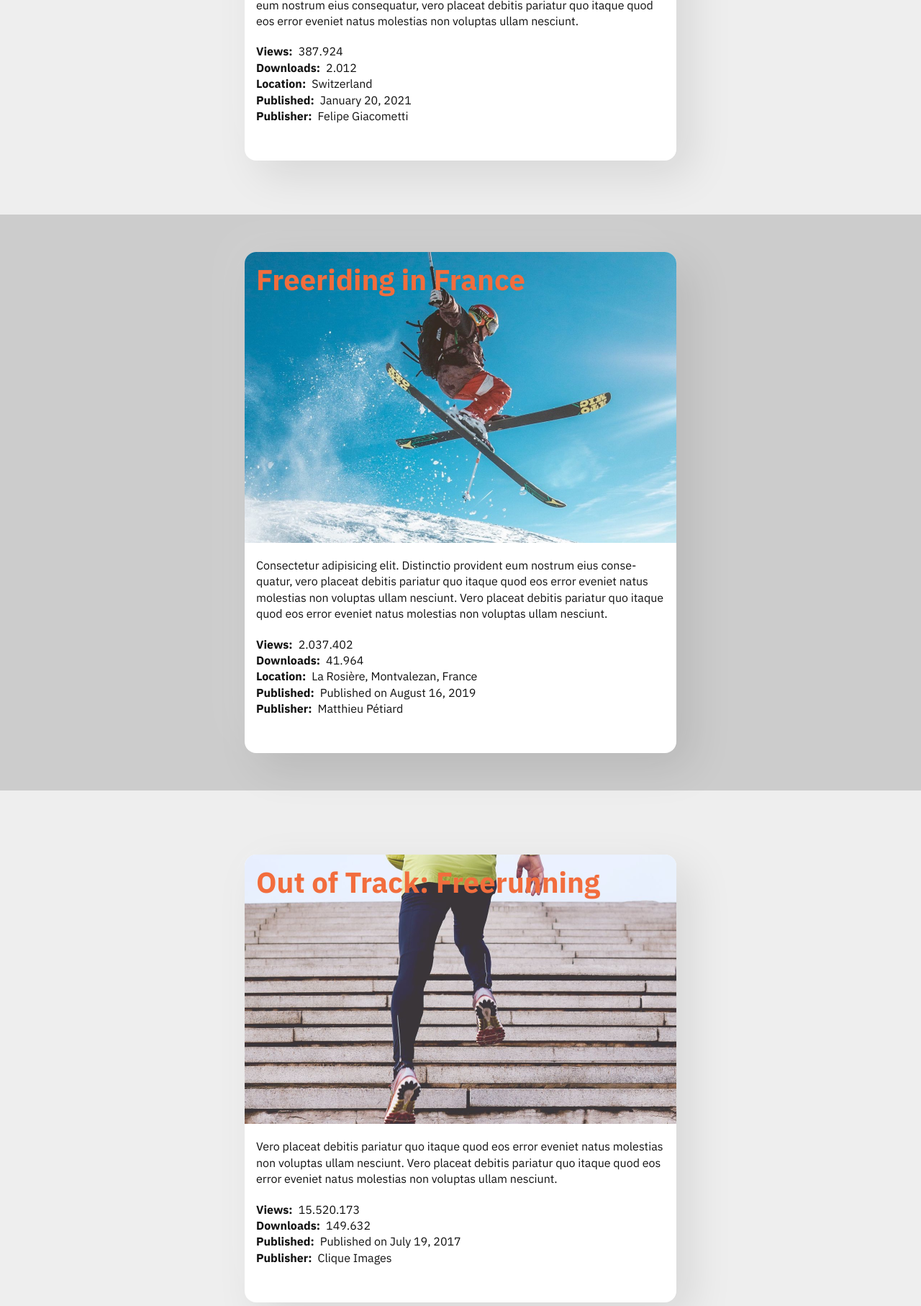
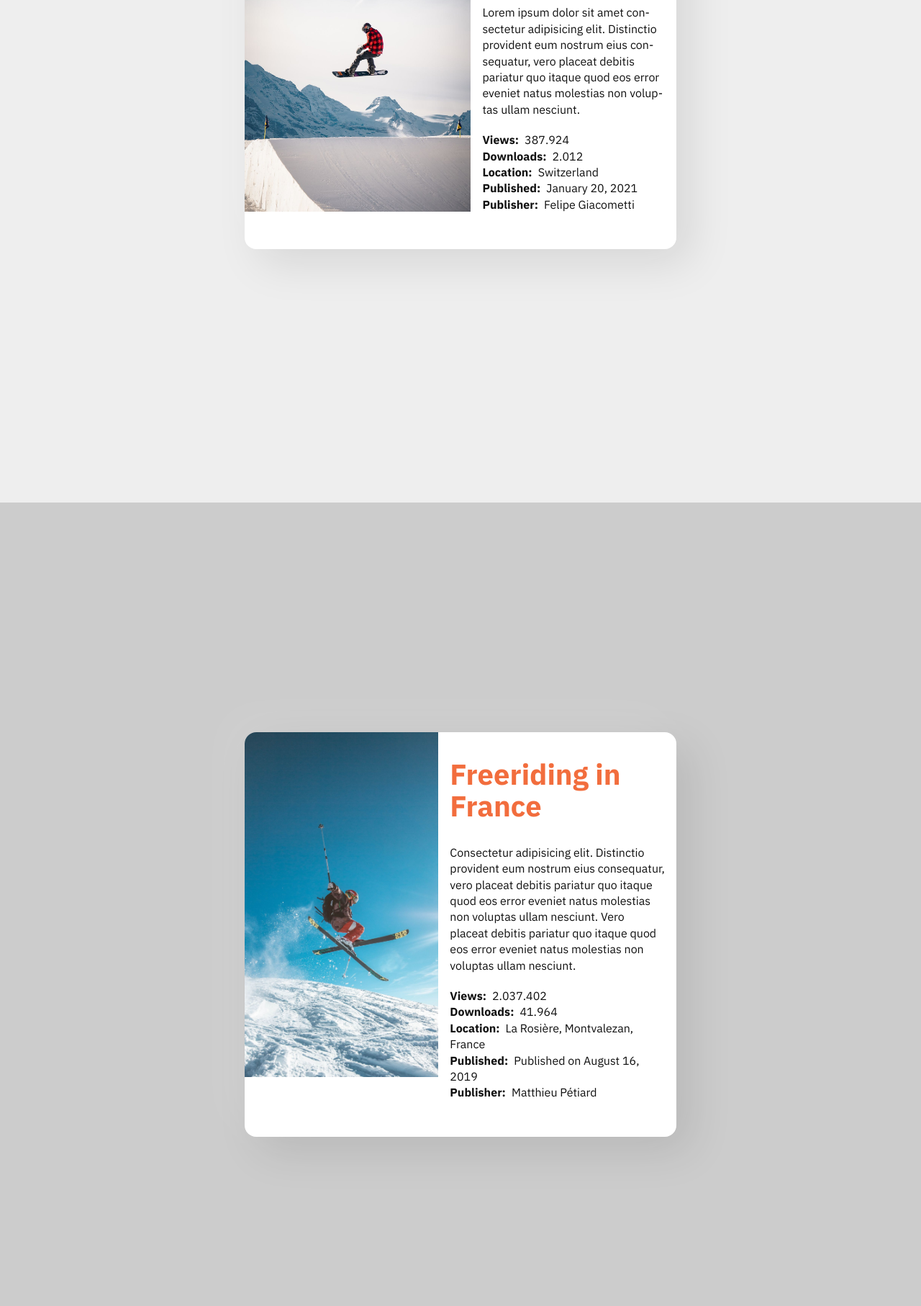
Before and after one commit to mi-classroom/webdev-fd-2021-css-layouts-aselim21, a plain HTML site: page index.html in a window 1280 px wide. Shown: the part 626-2440 px from the top of the page at 72% size. Drawn offline with Linux system fonts and the light colour scheme.

Commit message:
CSS Layouts - Aufgabe

```diff
--- a/index.html
+++ b/index.html
@@ -21,10 +21,14 @@
 
     <div class="content-wrap">
       <figure class="card">
+        <picture>
+        <source media="(max-width: 723px)" srcset="./images/photo-1611124601189-563e96872409-ls.jpg">
+        <source media="(min-width: 724px)" srcset="./images/photo-1611124601189-563e96872409.jpeg">
         <img
           src="./images/photo-1611124601189-563e96872409-ls.jpg"
           alt="Frontside Air in Saas Fee"
         />
+      </picture>
         <figcaption>
           <h2>Frontside Air in Saas Fee</h2>
           <p>
@@ -55,10 +59,13 @@
 
     <div class="content-wrap">
       <figure class="card">
-        <img
-          src="./images/photo-1565992441121-4367c2967103-ls.jpg"
+        <picture>
+        <source media="(max-width: 723px)" srcset="./images/photo-1565992441121-4367c2967103-ls.jpg">
+        <source media="(min-width: 724px)" srcset="./images/photo-1565992441121-4367c2967103.jpeg">
+        <img src="./images/photo-1565992441121-4367c2967103-ls.jpg"
           alt="Freeriding in France"
         />
+      </picture>
         <figcaption>
           <h2>Freeriding in France</h2>
           <p>
@@ -91,10 +98,14 @@
 
     <div class="content-wrap">
       <figure class="card">
+        <picture>
+          <source media="(max-width: 723px)" srcset="./images/photo-1500468756762-a401b6f17b46-ls.jpg">
+          <source media="(min-width: 724px)" srcset="./images/photo-1500468756762-a401b6f17b46.jpeg">
         <img
           src="./images/photo-1500468756762-a401b6f17b46-ls.jpg"
           alt="Out of Track: Freerunning"
         />
+        </picture>
         <figcaption>
           <h2>Out of Track: Freerunning</h2>
           <p>
@@ -123,10 +134,14 @@
 
     <div class="content-wrap">
       <figure class="card">
+        <picture>
+          <source media="(max-width: 723px)" srcset="./images/photo-1580238053495-b9720401fd45-ls.jpg">
+          <source media="(min-width: 724px)" srcset="./images/photo-1580238053495-b9720401fd45.jpeg">
         <img
           src="./images/photo-1580238053495-b9720401fd45-ls.jpg"
           alt="Frontside Grab"
         />
+        </picture>
         <figcaption>
           <h2>Frontside Grab</h2>
           <p>
--- a/styles/layouts.css
+++ b/styles/layouts.css
@@ -3,7 +3,7 @@
 
 .content-wrap{
   width: 100vw;
-  height: 100vh;
+  height: 150vh;
   background-color: var(--light);
 
   display: flex;
@@ -23,21 +23,42 @@
   position: sticky;
   top:0;
   width: clamp(300px,50%,600px);
+
   background-color: var(--lightest);
   border-radius: var(--radius-m);
   overflow: hidden;
   box-shadow: var(--n-shadow-l);
   display:flex;
-  flex-direction: column;
 }
 
 .card h2{
   position: absolute;
   top: 0;
   /*za srednata stoynost ne slagay var*/
-  font-size: clamp(var(--l),6vw, var(--xxxl));
+  font-size: clamp(var(--l),4vw, var(--xxxl));
 }
 
 .card figcaption{
   padding: var(--l) var(--m) var(--xl) var(--m);
 }
+
+@media (orientation: landscape){
+  .card{
+    flex-direction: row;
+  }
+  img{
+    width: 150vw;
+  }
+  .card h2{
+    position: static;
+    /*za srednata stoynost ne slagay var*/
+    font-size: clamp(var(--l),4vw, var(--xxxl));
+  }
+}
+@media (orientation: portrait){
+  .card{
+    flex-direction: column;
+  }
+
+
+}
```
